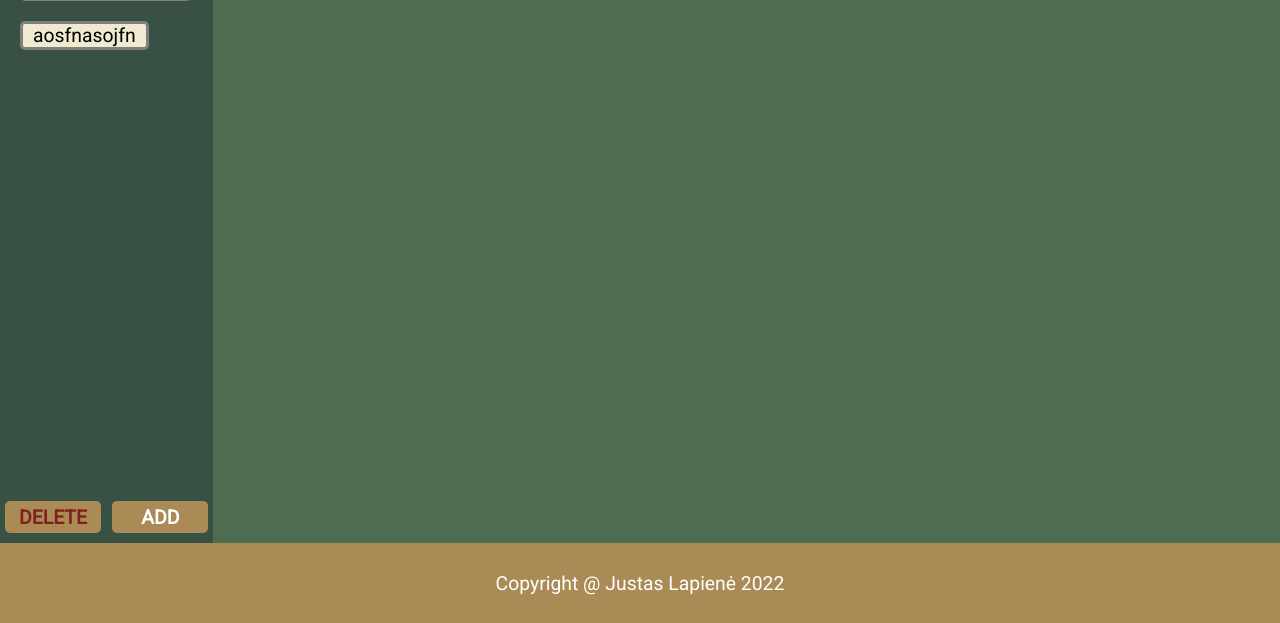
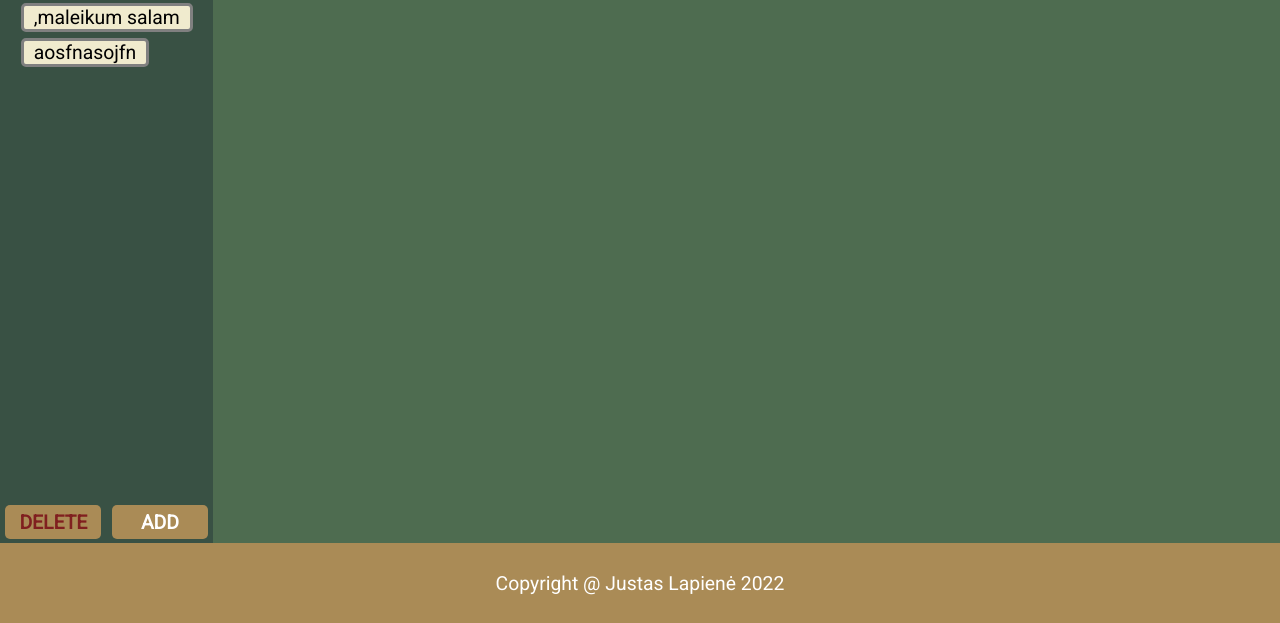
Before and after one commit to J03B1D3N/To-Do-List, a website built with webpack: page dist/index.html in a window 1280 px wide. Shown: the part 177-800 px from the top of the page. Built offline with nearby package versions, Linux system fonts and the light colour scheme.

Commit message:
finsihed styling nav with projects

```diff
--- /dev/null
+++ b/src/cachingDom.js
@@ -0,0 +1,5 @@
+export function cacheDom() {
+    const addProject = document.getElementById('add')
+    const projectList = document.getElementById('projectList')
+    const deleteProject = document.getElementById('delete')
+}
--- a/src/index.js
+++ b/src/index.js
@@ -1 +1,2 @@
 import './style.scss'
+import { cacheDom } from './cachingDom'
--- a/src/style.scss
+++ b/src/style.scss
@@ -2,6 +2,7 @@
 
 * {
     margin: 0;
+    padding: 0;
     box-sizing: border-box;
     font-size: 1.1rem;
     font-family: 'Roboto', sans-serif;
@@ -11,12 +12,12 @@ $header-footer: rgb(170, 139, 86);
 $nav: rgb(57, 81, 68);
 $main:rgb(78, 108, 80);
 $todo:rgb(240, 235, 206);
-$butons: rgb(170, 139, 86);
+$buttons: rgb(170, 139, 86);
 
 @mixin flex-v {
     display: flex;
     flex-direction: column;
-    justify-content: center;
+    justify-content: space-between;
     align-items: center;
 }
 
@@ -48,18 +49,44 @@ nav {
     grid-row: 2 / 10;
     grid-column: 1/2;
     background-color: $nav;
+    position: relative;
+    @include flex-v;
+    .projectTitle {
+        font-size: 2rem;
+        padding: 10px;
+        font-weight: 600;
+    }
+    .projectList {
         display: grid;
-    grid-template-rows: repeat(auto-fill, fit-content);
-    position: relative;
+        grid-template-rows: repeat(auto-fill, 2rem);
+        height: 100%;
+        justify-items: left;
+        align-items: center;
+        .project {
+            border: 3px solid grey;
+            width: fit-content;
+            height: fit-content;
+            padding: 0px 10px;
+            border-radius: 5px;
+            background-color: $todo;
+            color: black;
         }
+        .project:hover{
+            background-color: grey;
+            cursor: pointer;
+        }
+    }
+    .btns {
+        height: 7%;
+        width: 100%;
+        display: flex;
+        justify-content: space-around;
         .btn {
-    height: 5%;
+            height: 90%;
             width: 45%;
-    position: absolute;
-    bottom: 10px;
             border-radius: 5px;
             border: none;
-    background-color: $butons;
+            background-color: $buttons;
             transition: 0.2s;
             font-weight: 600;
         }
@@ -67,24 +94,19 @@ nav {
             background-color: rgb(130, 90, 21);
         }
         .btn:active {
-    scale: 0.9;
+            scale: 0.95;
         }
         .delete {
             left: 5px;
             color: rgb(128, 31, 31);
         }
-.create {
-    right: 5px;
     }
-.project {
-    border: 3px solid grey;
-    width: fit-content;
-    padding: 0px 10px;
-    margin: 20px;
-    border-radius: 5px;
-    background-color: $todo;
-    color: black;
 }
+
+
+
+
+
 main {
     grid-column: 2 / -1;
     grid-row: 2/10;
```
Also changed, not shown: build.txt (+18 -0 lines), dist/index.html. Lines whose indentation alone changed are shown as unchanged.
